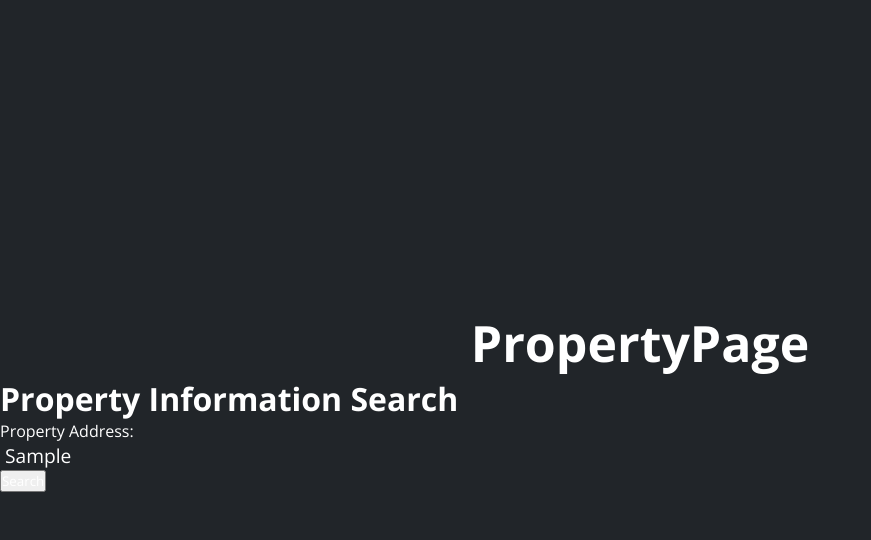
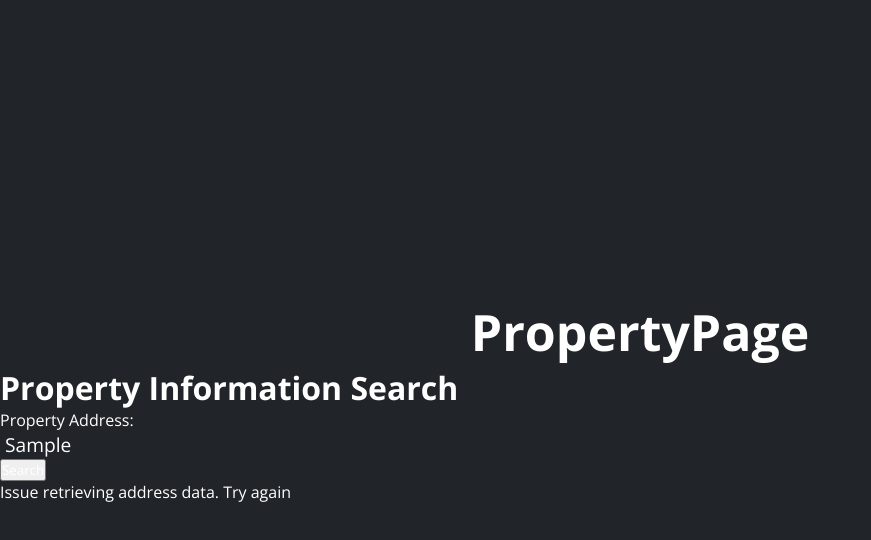
Before and after one commit to foojanbabaeeian/Irvinehacks25, a React (Create React App) app in the folder frontend/: page / in a window 1280 px wide. Both pictures are taken after typing "Sample" into the empty fields and a click on the button "Search". Shown: the part 898-1438 px from the top of the page, without its empty margins (0-871 px from the left). Built offline with nearby package versions, Linux system fonts and the light colour scheme; no server answers.

Commit message:
fixing adrres

```diff
--- a/frontend/src/component/Address/AddressInput.jsx
+++ b/frontend/src/component/Address/AddressInput.jsx
@@ -1,10 +1,10 @@
-import React, { useState } from 'react';
-import "./AddressInput.css"
-
+import React, { useState } from "react";
+import "./AddressInput.css";
 
 function AddressInput() {
-  const [address, setAddress] = useState('');
+  const [address, setAddress] = useState("");
   const [error, setError] = useState(null);
+  const [result, setResult] = useState(null); // State for storing the result
 
   const handleChange = (e) => {
     setAddress(e.target.value);
@@ -12,20 +12,23 @@
 
   const handleSubmit = (e) => {
     e.preventDefault();
-    localStorage.setItem('currentAddress', address);
+    setError(null); // Reset error
+    localStorage.setItem("currentAddress", address);
     callApi(address);
   };
 
   const callApi = async (address) => {
-    try{
-      const response = await fetch(`http://localhost:5000/property?address=${address}`);
+    try {
+      const response = await fetch(
+        `http://localhost:5000/property?address=${address}`
+      );
       const result = await response.json();
-      localStorage.setItem('propertyData', JSON.stringify(result));
-      console.log(JSON.stringify(result))
-
+      localStorage.setItem("propertyData", JSON.stringify(result));
+      setResult(result); // Save the result in state
+      console.log(result);
     } catch (err) {
-      setError('Issue retrieving address data. Try again');
-      console.log('ahhhh error')
+      setError("Issue retrieving address data. Try again");
+      console.error(err);
     }
   };
 
@@ -36,13 +39,23 @@
         <form onSubmit={handleSubmit}>
           <label>
             Property Address:
-            <input type="text" value={address} onChange={handleChange} required />
+            <input
+              type="text"
+              value={address}
+              onChange={handleChange}
+              required
+            />
           </label>
           <button type="submit">Search</button>
         </form>
       </header>
-      {!error && (
-        <div>{error}</div>
+      {error && <div className="error">{error}</div>}
+      {result && (
+        <div className="result">
+          <h2>Property Details:</h2>
+          {/* Customize how the result is displayed based on API response structure */}
+          <pre>{JSON.stringify(result, null, 2)}</pre>
+        </div>
       )}
     </div>
   );
```
